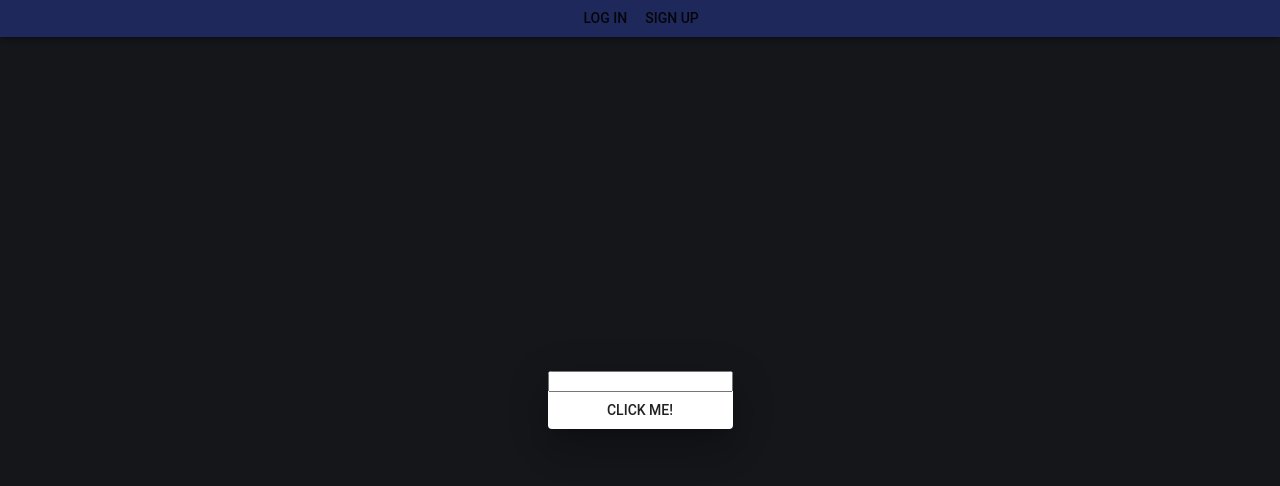
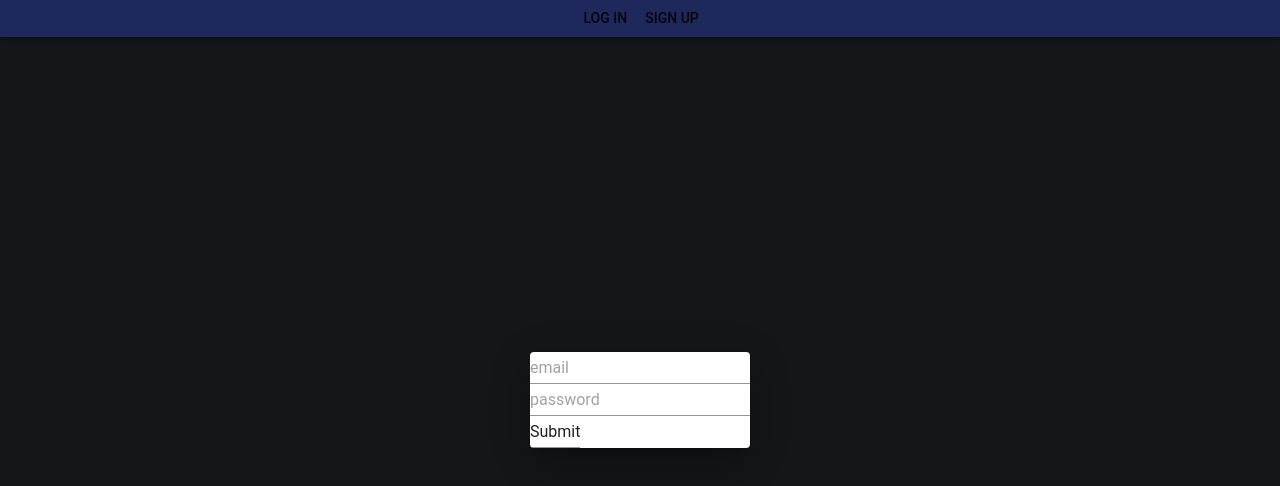
Before and after one commit to emikaijuin/makan-map, a React (Create React App) app: page / in a window 1280 px wide. Both pictures are taken after a click on the button "LOG IN". Shown: the top 486 px of the page. Built offline with nearby package versions, Linux system fonts and the light colour scheme.

Commit message:
User can sign in
- Add event listeners for input change and form submit
- Extract user sign in logic to helper

```diff
--- a/src/containers/SignInModal.js
+++ b/src/containers/SignInModal.js
@@ -1,12 +1,52 @@
 import React, { Component } from "react";
-import { Dialog, Button } from "@material-ui/core";
+import { Dialog, Input } from "@material-ui/core";
+import UserAuth from "../helpers/UserAuth";
 
 class SignInModal extends Component {
+  state = {
+    user: {
+      email: "",
+      password: ""
+    }
+  };
+
+  handleFormSubmit = event => {
+    event.preventDefault();
+    UserAuth.signIn(this.state.user);
+    this.props.userSignedIn();
+  };
+
+  handleInputChange = event => {
+    const userState = { ...this.state.user };
+    userState[event.target.name] = event.target.value;
+    this.setState({ user: { ...userState } });
+  };
+
   render() {
     return (
       <Dialog open={this.props.isOpen} onClose={this.props.handleClose}>
-        <input />
-        <Button>Click me!</Button>
+        <form onSubmit={this.handleFormSubmit}>
+          <div>
+            <Input
+              placeholder="email"
+              name="email"
+              onChange={this.handleInputChange}
+              value={this.state.user.email}
+            />
+          </div>
+          <div>
+            <Input
+              placeholder="password"
+              type="password"
+              name="password"
+              onChange={this.handleInputChange}
+              value={this.state.user.password}
+            />
+          </div>
+          <div>
+            <Input type="submit">Sign In</Input>
+          </div>
+        </form>
       </Dialog>
     );
   }
```
